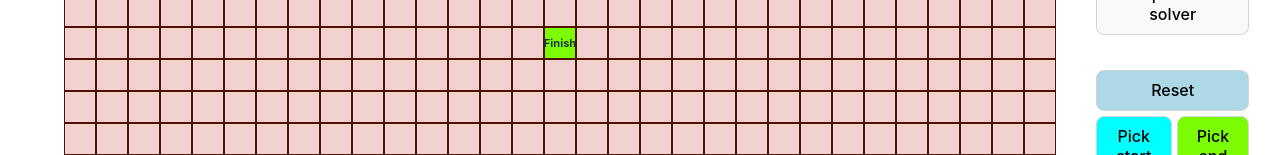
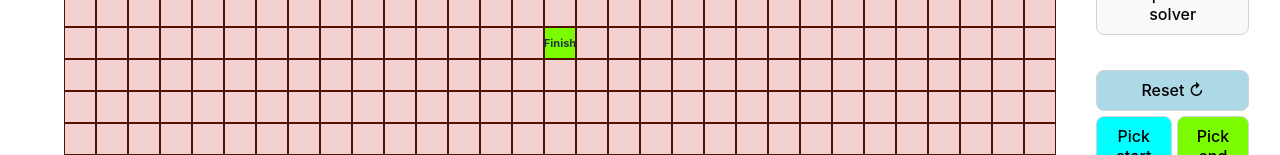
Before and after one commit to Uptaker/maze-pathfinding, a Svelte app: page / in a window 1280 px wide. Shown: the part 645-800 px from the top of the page. Built offline with nearby package versions, Linux system fonts and the light colour scheme.

Commit message:
add reload character to reset button

```diff
--- a/src/Maze.svelte
+++ b/src/Maze.svelte
@@ -154,7 +154,7 @@
             <BFSLargestIndex bind:state bind:message {timer} {delay} {startPosition} bind:loading />
             <BFSNearestNeighbor bind:state bind:message {timer} {delay} {startPosition} {finishPosition} bind:loading />
             <DFSSolver bind:state bind:message {timer} {delay} {startPosition} bind:loading />
-            <button style="background-color: lightblue; margin-top: 30px" on:click={reset}>Reset</button>
+            <button style="background-color: lightblue; margin-top: 30px" on:click={reset}>Reset ↻</button>
 
             <div class="column gap justify-between">
                 <button on:click={() => statePicker = Type.START} style="background-color: cyan; width: 100%">Pick start</button>
```
